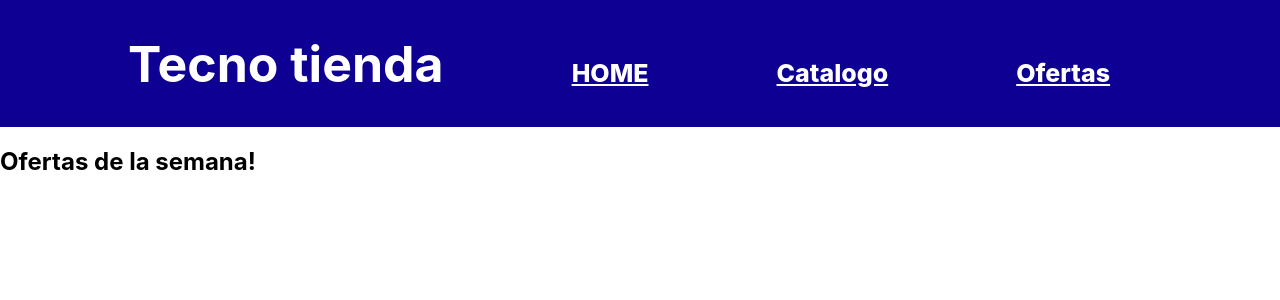
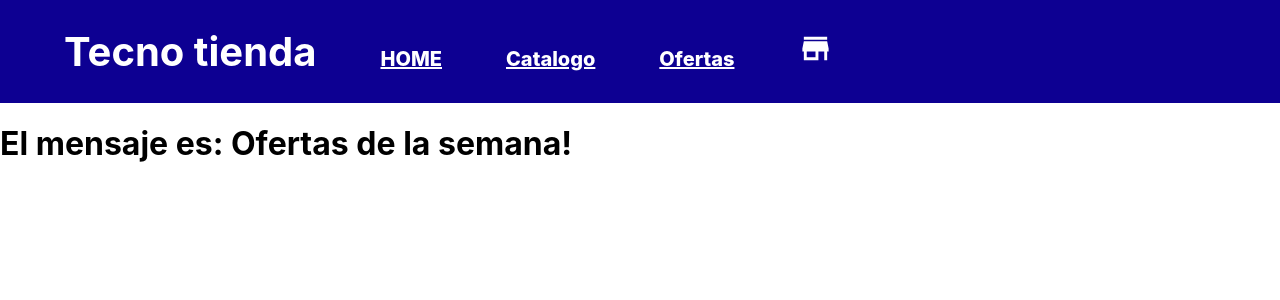
Before and after one commit to santiago0001/TecnoTienda-Barzola, a React (Create React App) app: page / in a window 1280 px wide. Shown: the top 300 px of the page. Built offline with nearby package versions, Linux system fonts and the light colour scheme.

Commit message:
Crea tu landing

```diff
--- a/package.json
+++ b/package.json
@@ -3,6 +3,8 @@
   "version": "0.1.0",
   "private": true,
   "dependencies": {
+    "@material-ui/core": "^4.12.3",
+    "@material-ui/icons": "^4.11.2",
     "@testing-library/jest-dom": "^5.16.1",
     "@testing-library/react": "^12.1.2",
     "@testing-library/user-event": "^13.5.0",
--- a/public/index.html
+++ b/public/index.html
@@ -24,6 +24,8 @@
       work correctly both with client-side routing and a non-root public URL.
       Learn how to configure a non-root public URL by running `npm run build`.
     -->
+    <link rel="stylesheet" href="https://fonts.googleapis.com/css?family=Roboto:300,400,500,700&display=swap" />
+
     <title>React App</title>
   </head>
   <body>
--- a/src/App.js
+++ b/src/App.js
@@ -1,12 +1,14 @@
 import logo from './logo.svg';
 import './App.css';
 import { NavBar } from './components/NavBar';
+import { ItemListContainer } from './components/ItemListContainer';
 
 function App() {
   return (
   <div>
     <NavBar/>
-    <h2>Ofertas de la semana!</h2>
+
+    <ItemListContainer getting="Ofertas de la semana!"/>
   </div>
   );
 }
--- /dev/null
+++ b/src/components/CardWidget.js
@@ -0,0 +1,13 @@
+
+import React from 'react'
+import StoreIcon from '@material-ui/icons/Store';
+
+
+
+export const CardWidget = () => {
+    return (
+        <div>
+             <StoreIcon fontSize="large" style={{ color: 'white' }}></StoreIcon>
+        </div>
+    )
+}
--- /dev/null
+++ b/src/components/ItemListContainer.js
@@ -0,0 +1,9 @@
+import React from 'react'
+
+export const ItemListContainer = (props) => {
+    return (
+        <div>
+            <h1>El mensaje es: {props.getting}</h1>
+        </div>
+    )
+}
--- a/src/components/NavBar.js
+++ b/src/components/NavBar.js
@@ -1,4 +1,5 @@
 import React from 'react'
+import { CardWidget } from './CardWidget'
 
 export const NavBar = () => {
 
@@ -19,8 +20,8 @@ export const NavBar = () => {
 
     const styleSections = {
         display: 'inline-block',
-        paddingLeft:'10%',
-        fontSize:'25px',
+        paddingLeft:'5%',
+        fontSize:'20px',
         fontWeight: '800'
     }
     return (
@@ -43,6 +44,9 @@ export const NavBar = () => {
             Ofertas
             </a>
             </div>
+            <div style={styleSections} >
+            <CardWidget/>
+            </div>
         </div>
     )
 }
```
Also changed, not shown: 1 other file (tests, documents, lock files or other folders).
